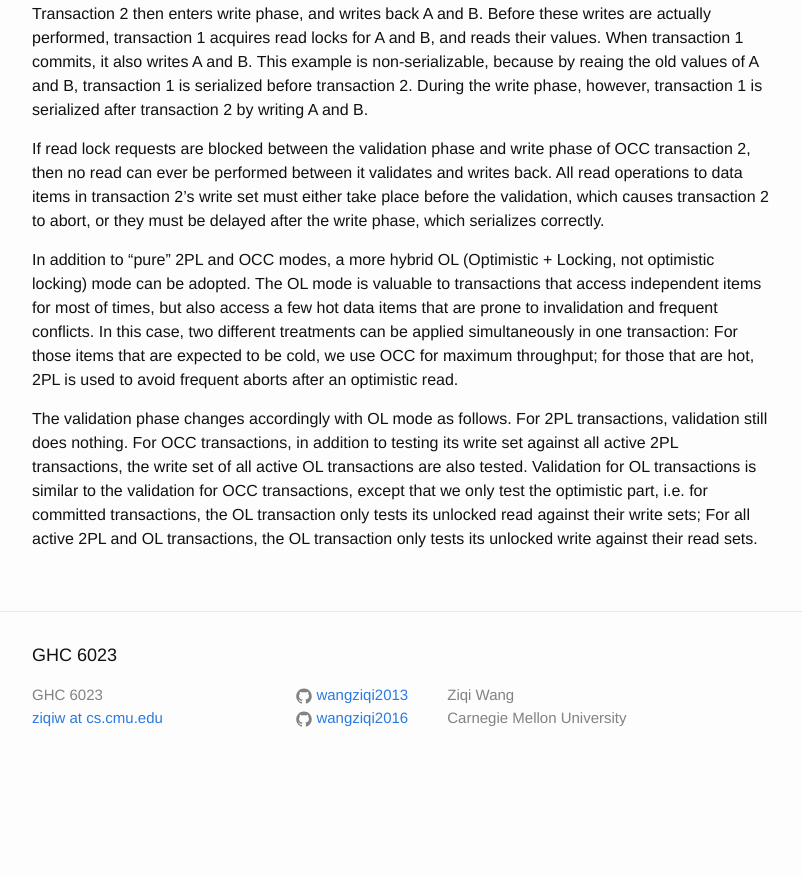
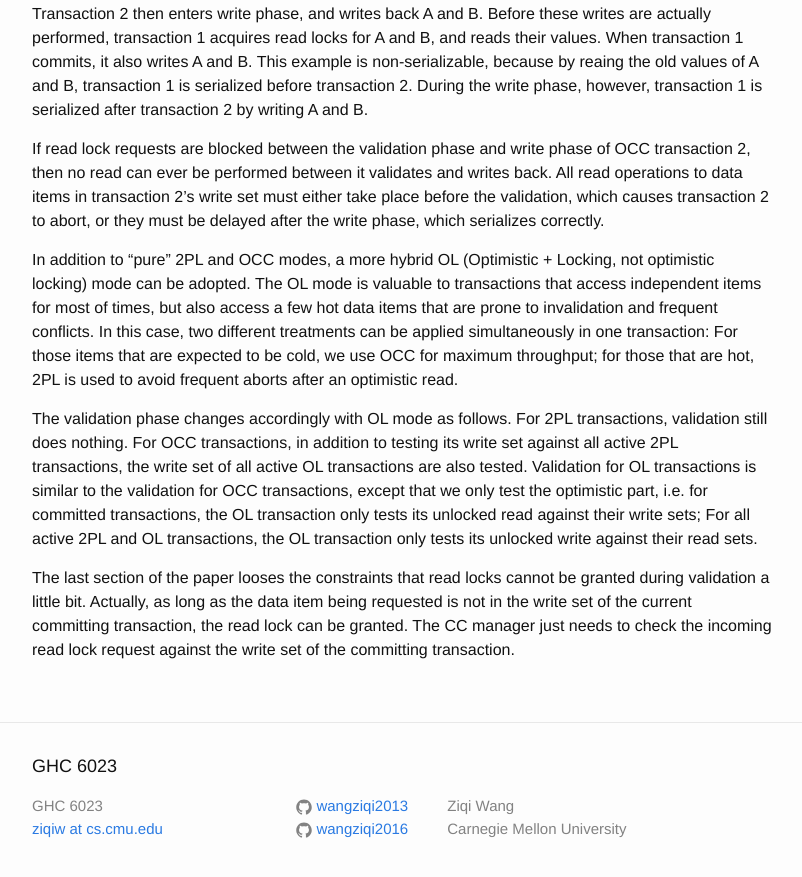
Before and after one commit to wangziqi2013/wangziqi2013.github.io, a Jekyll site: the page built from _posts/2018-04-04-cc-in-dbms-a-step-towards-the-integration-of-occ-and-locking.markdown, in a window 1280 px wide and 900 px high, scrolled down 3043 px. Shown: the top 877 px of the window, without its empty margins (238-1040 px from the left). Built offline with Jekyll 4.4.1, drawn with Linux system fonts in a browser that asks for light colours; before the commit the page ends 3832 px from its top, so only the background shows below that.

Commit message:
Loosing the constraint

```diff
--- a/_posts/2018-04-04-cc-in-dbms-a-step-towards-the-integration-of-occ-and-locking.markdown
+++ b/_posts/2018-04-04-cc-in-dbms-a-step-towards-the-integration-of-occ-and-locking.markdown
@@ -149,3 +149,8 @@ the write set of all active OL transactions are also tested. Validation for OL t
 the validation for OCC transactions, except that we only test the optimistic part, i.e. for committed
 transactions, the OL transaction only tests its unlocked read against their write sets; For all active
 2PL and OL transactions, the OL transaction only tests its unlocked write against their read sets.
+
+The last section of the paper looses the constraints that read locks cannot be granted during validation
+a little bit. Actually, as long as the data item being requested is not in the write set of the current committing
+transaction, the read lock can be granted. The CC manager just needs to check the incoming read lock request
+against the write set of the committing transaction.
```
